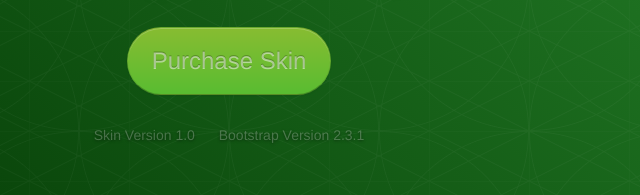
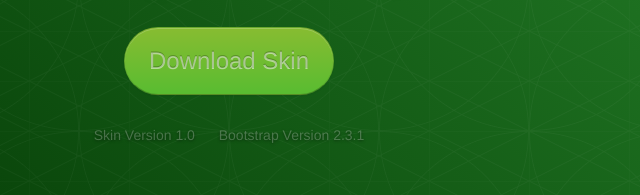
Before and after one commit to Onasusweb/Leafstrap-Bootstrap-Skin, a plain HTML site: page index.html in a window 1280 px wide. Shown: the part 303-498 px from the top of the page, 411-1051 px from the left. Drawn offline with Linux system fonts and the light colour scheme.

Commit message:
Add Download Button

```diff
--- a/index.html
+++ b/index.html
@@ -71,7 +71,7 @@
     <h1>Leafstrap</h1>
     <p>A Clean And Elegant Bootstrap CSS Skin.</p>
     <p>
-      <a href="assets/bootstrap.zip" class="btn btn-primary btn-large" >Purchase Skin</a>
+      <a href="https://github.com/arrizalamin/Leafstrap-Bootstrap-Skin/" class="btn btn-primary btn-large" >Download Skin</a>
     </p>
     <ul class="masthead-links">
       <li>
```
